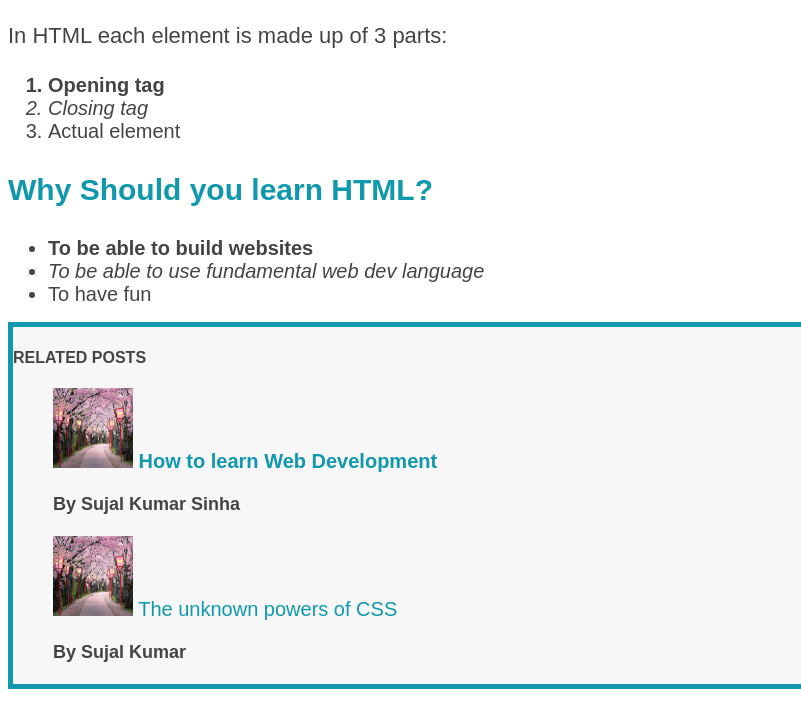
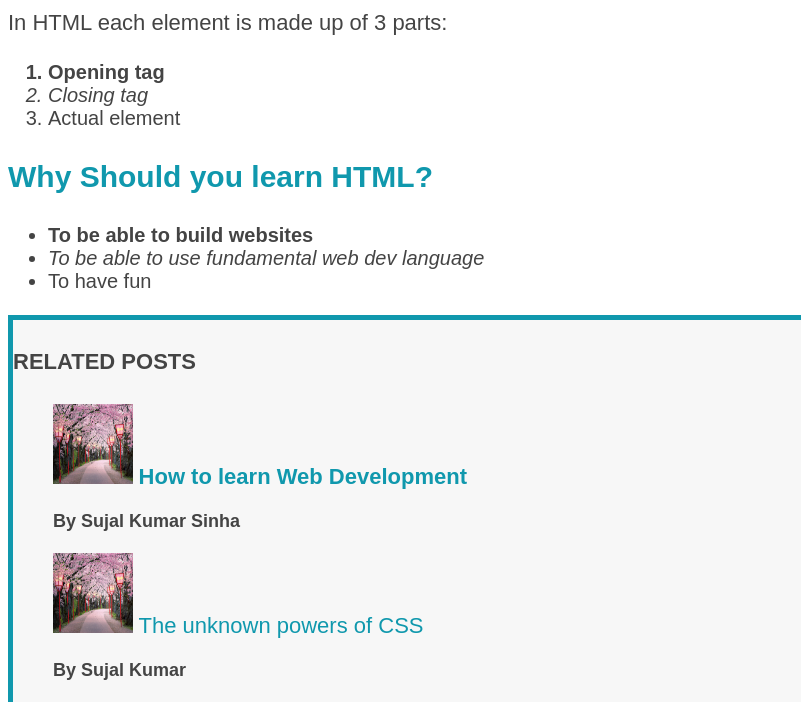
Before and after one commit to sujal-2301/Web-Dev, a plain HTML site: page jonas course/css basic project/index.html in a window 1280 px wide. Shown: the part 740-1442 px from the top of the page, without its empty margins (0-801 px from the left). Drawn offline with Linux system fonts and the light colour scheme.

Commit message:
inheritance

```diff
--- a/jonas course/css basic project/style.css
+++ b/jonas course/css basic project/style.css
@@ -130,3 +130,16 @@ a:active {
 footer {
   color: red;
 }
+/*
+Inheritance is present in css but its preference order is very low so it gets overwritten very easily when a other selector styles that element */
+
+body {
+  color: red;
+}
+/* all the properties of body gets inherited to the child elments of the body , properties like border top doesnt get passed down to the child */
+
+/* the universal selector , it has lowest priority */
+
+* {
+  font-size: 22px;
+}
```
